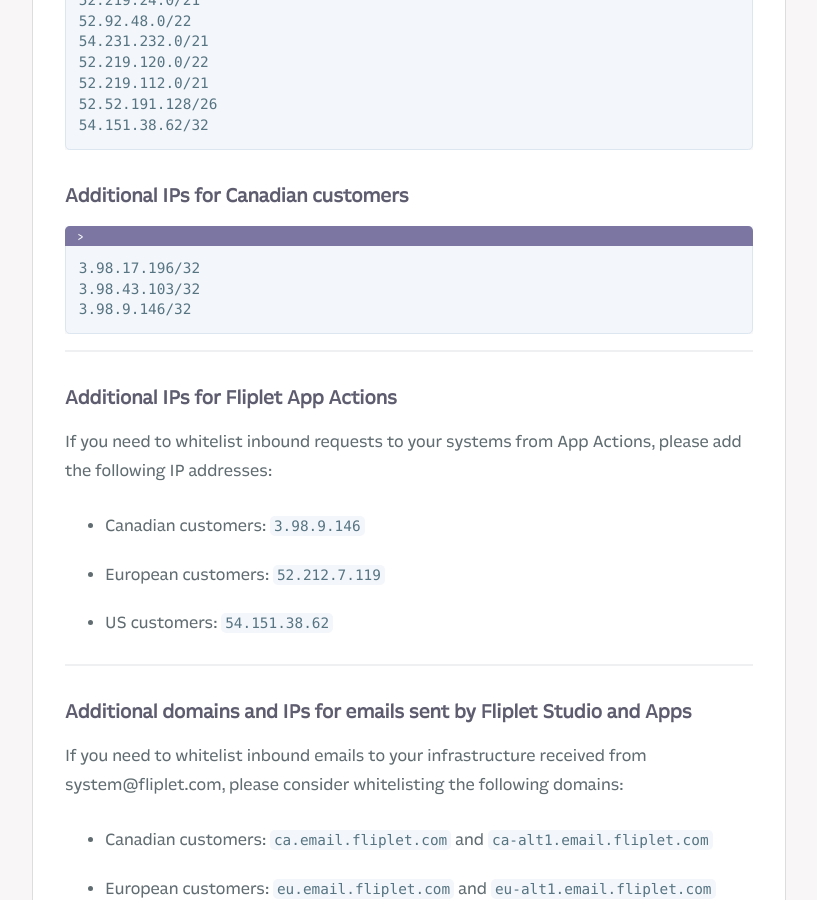
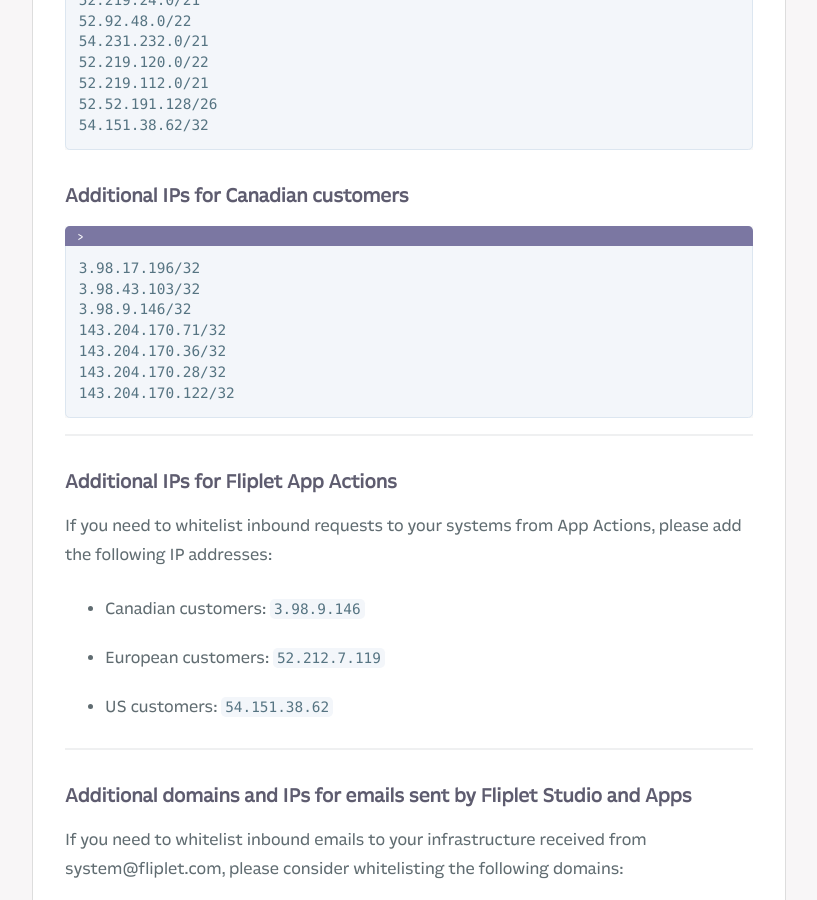
Before and after one commit to Fliplet/fliplet-cli, a Jekyll site: the page built from docs/URLs-and-IP-Addresses.md, in a window 1280 px wide and 900 px high, scrolled down 2743 px. Shown: the whole window, without its empty margins (254-1071 px from the left). Built offline with Jekyll 4.4.1, drawn with Linux system fonts in a browser that asks for light colours; nearby versions of some CDN libraries; our own code applies the rules of GitHub Pages for plain Markdown files; library files that are not in the unit come from our copies; comment, search, counter and statistics services are not loaded; a style sheet for code colours, icons or effects is not loaded.

Commit message:
added more canadian IPs

````diff
--- a/docs/URLs-and-IP-Addresses.md
+++ b/docs/URLs-and-IP-Addresses.md
@@ -96,6 +96,10 @@
 3.98.17.196/32
 3.98.43.103/32
 3.98.9.146/32
+143.204.170.71/32
+143.204.170.36/32
+143.204.170.28/32
+143.204.170.122/32
 ```
 
 ---
````
